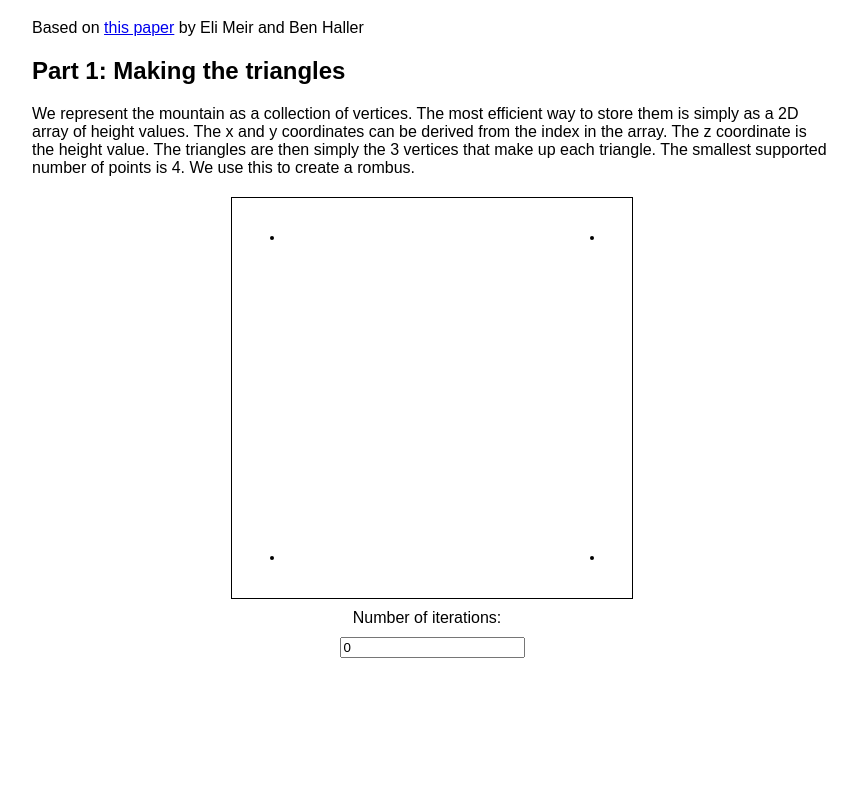
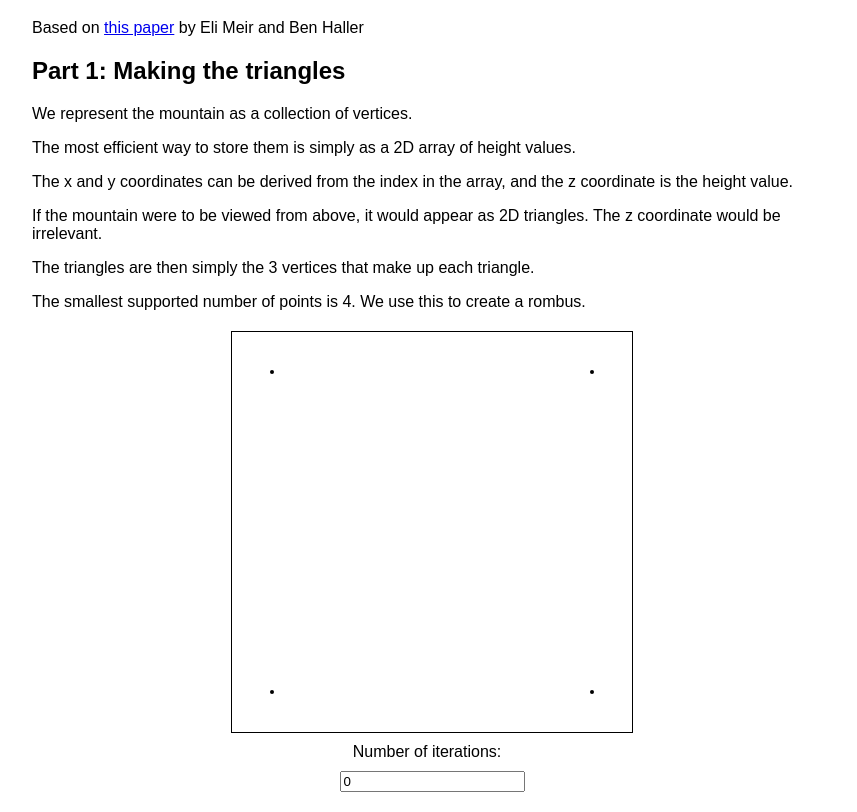
Before and after one commit to CalNightingale/FractalMountains, a website: page index.html in a window 1280 px wide. Shown: the part 61-873 px from the top of the page, without its empty margins (208-1065 px from the left). Before the commit the page ends 800 px from the top, so only its background shows below. Drawn offline with Linux system fonts and the light colour scheme.

Commit message:
sentences in separate lines

```diff
--- a/index.html
+++ b/index.html
@@ -4,20 +4,19 @@
     <meta charset="UTF-8">
     <meta name="viewport" content="width=device-width, initial-scale=1.0">
     <title>Fractal Mountains</title>
+    <link rel="icon" type="image/x-icon" href="favicon.ico">
     <link rel="stylesheet" href="stylesheet.css">
 </head>
 <body>
     <h1>Fractal Mountains</h1>
     <p>Based on <a href="https://benhaller.com/pubs/Meir1991.pdf" target="_blank">this paper</a> by Eli Meir and Ben Haller</p>
     <h2>Part 1: Making the triangles</h2>
-    <p>
-        We represent the mountain as a collection of vertices.
-        The most efficient way to store them is simply as a 2D array of height values.
-        The x and y coordinates can be derived from the index in the array.
-        The z coordinate is the height value.
-        The triangles are then simply the 3 vertices that make up each triangle.
-        The smallest supported number of points is 4. We use this to create a rombus.
-    </p>
+    <p>We represent the mountain as a collection of vertices.</p>
+    <p>The most efficient way to store them is simply as a 2D array of height values.</p>
+    <p>The x and y coordinates can be derived from the index in the array, and the z coordinate is the height value.</p>
+    <p>If the mountain were to be viewed from above, it would appear as 2D triangles. The z coordinate would be irrelevant.</p>
+    <p>The triangles are then simply the 3 vertices that make up each triangle.</p>
+    <p>The smallest supported number of points is 4. We use this to create a rombus.</p>
     <div class="interactive-triangle-container">
         <canvas id="triangle-canvas" width="400" height="400"></canvas>
         <label for="n-iters">Number of iterations:</label>
```
